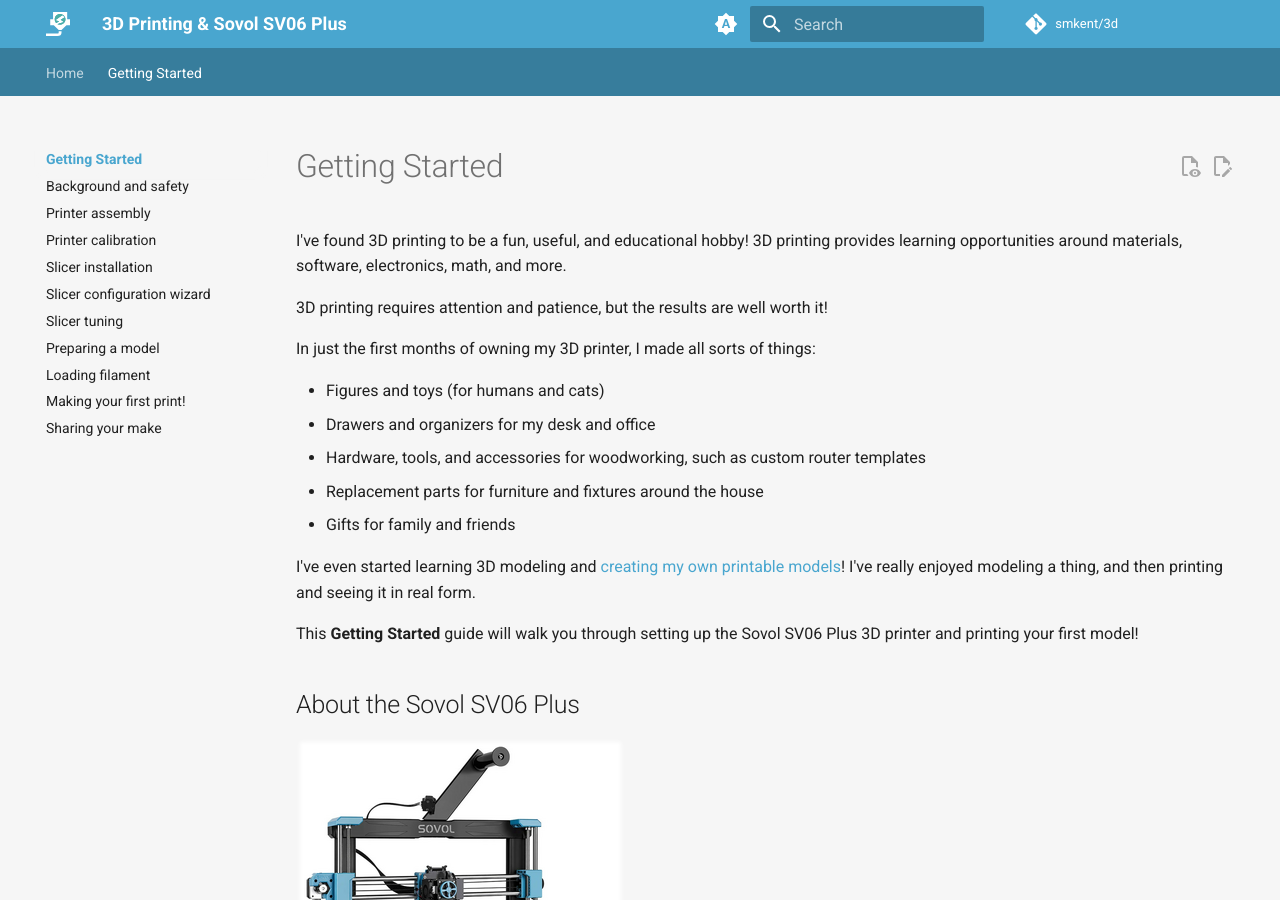
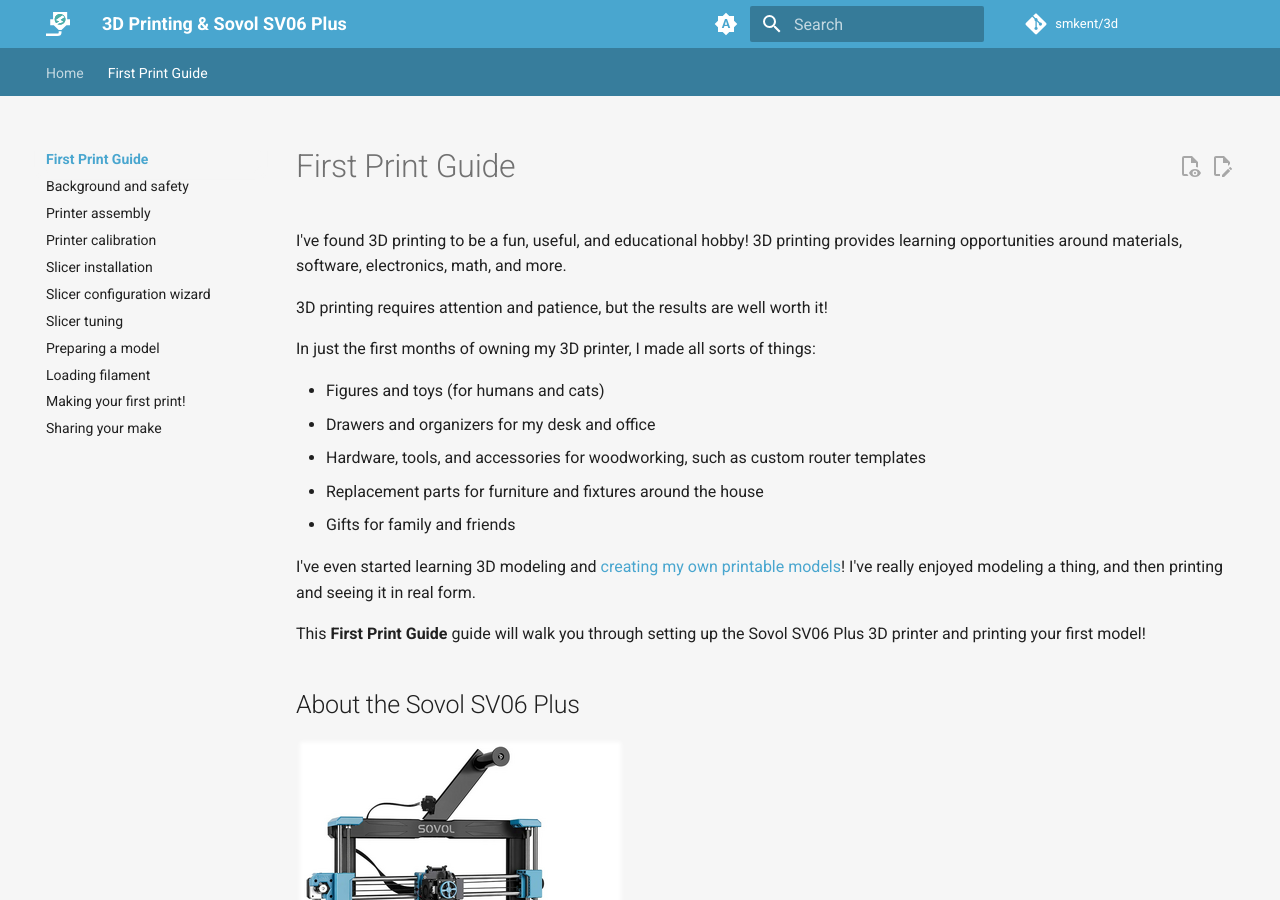
Before and after one commit to smkent/3d, an MkDocs documentation site: the page built from docs/first-print/index.md, in a window 1280 px wide and 900 px high. Built offline with MkDocs 1.6.1 and Material for MkDocs 9.7.7, drawn with Linux system fonts in a browser that asks for light colours; plug-ins that fetch from the network failed and are left out; comment, search, counter and statistics services are not loaded.

Commit message:
Rename "Getting Started" to "First Print Guide"

```diff
--- a/docs/getting-started/index.md
+++ b/docs/first-print/index.md
@@ -1,4 +1,4 @@
-# Getting Started
+# First Print Guide
 
 I've found 3D printing to be a fun, useful, and educational hobby! 3D printing
 provides learning opportunities around materials, software, electronics, math,
@@ -20,7 +20,7 @@
 I've really enjoyed modeling a thing, and then printing and seeing it in real
 form.
 
-This **Getting Started** guide will walk you through setting up the Sovol SV06
+This **First Print Guide** guide will walk you through setting up the Sovol SV06
 Plus 3D printer and printing your first model!
 
 ## About the Sovol SV06 Plus
--- a/mkdocs.yml
+++ b/mkdocs.yml
@@ -41,18 +41,18 @@
 
 nav:
   - Home: index.md
-  - Getting Started:
-    - getting-started/index.md
-    - Background and safety: getting-started/background-and-safety.md
-    - Printer assembly: getting-started/printer-assembly.md
-    - Printer calibration: getting-started/printer-calibration.md
-    - Slicer installation: getting-started/slicer-installation.md
-    - Slicer configuration wizard: getting-started/slicer-configuration.md
-    - Slicer tuning: getting-started/slicer-tuning.md
-    - Preparing a model: getting-started/prepare-model.md
-    - Loading filament: getting-started/load-filament.md
-    - Making your first print!: getting-started/print.md
-    - Sharing your make: getting-started/publish-make.md
+  - First Print Guide:
+    - first-print/index.md
+    - Background and safety: first-print/background-and-safety.md
+    - Printer assembly: first-print/printer-assembly.md
+    - Printer calibration: first-print/printer-calibration.md
+    - Slicer installation: first-print/slicer-installation.md
+    - Slicer configuration wizard: first-print/slicer-configuration.md
+    - Slicer tuning: first-print/slicer-tuning.md
+    - Preparing a model: first-print/prepare-model.md
+    - Loading filament: first-print/load-filament.md
+    - Making your first print!: first-print/print.md
+    - Sharing your make: first-print/publish-make.md
 
 markdown_extensions:
   - admonition
```
Also changed, not shown: docs/index.md (+1 -1 lines), docs/first-print/background-and-safety.md (renamed from docs/getting-started/background-and-safety.md), docs/first-print/load-filament.md (renamed from docs/getting-started/load-filament.md), docs/first-print/prepare-model.md (renamed from docs/getting-started/prepare-model.md), docs/first-print/print.md (renamed from docs/getting-started/print.md), docs/first-print/printer-assembly.md (renamed from docs/getting-started/printer-assembly.md), docs/first-print/printer-calibration.md (renamed from docs/getting-started/printer-calibration.md), docs/first-print/publish-make.md (renamed from docs/getting-started/publish-make.md), docs/first-print/slicer-configuration.md (renamed from docs/getting-started/slicer-configuration.md), docs/first-print/slicer-installation.md (renamed from docs/getting-started/slicer-installation.md), docs/first-print/slicer-tuning.md (renamed from docs/getting-started/slicer-tuning.md).
